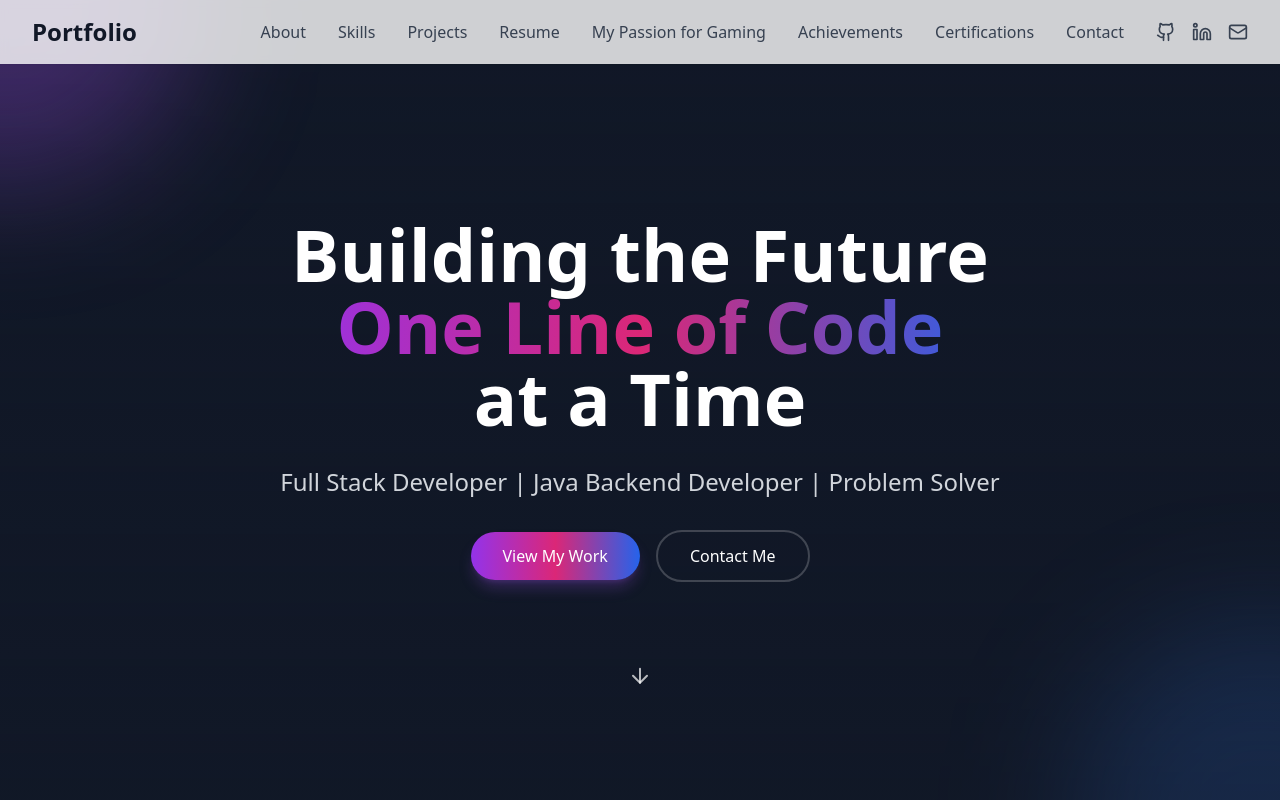
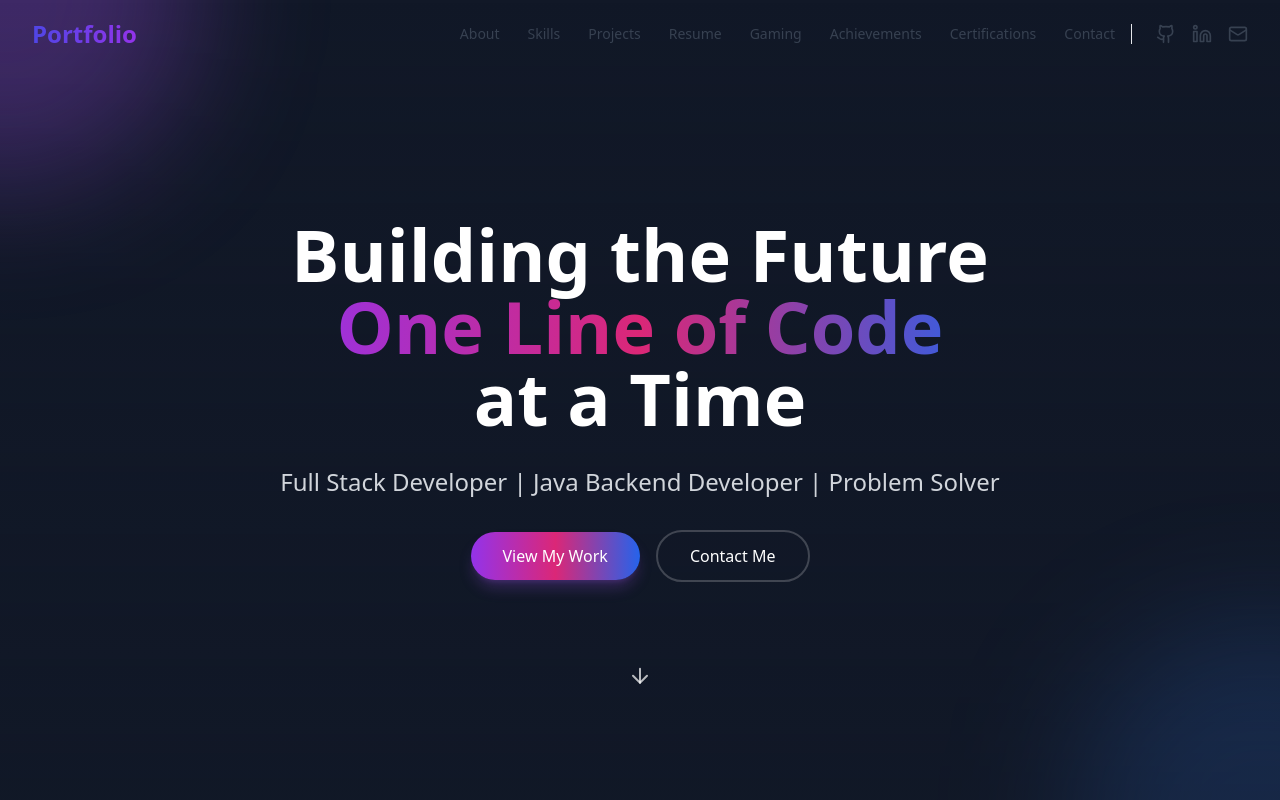
Before and after one commit to kkc-ritwik/My-Portfolio, a React (Vite) app: page / in a window 1280 px wide. Shown: the top 800 px of the page. Built offline with nearby package versions, Linux system fonts and the light colour scheme.

Commit message:
my updated portfolio

```diff
--- a/index.html
+++ b/index.html
@@ -2,7 +2,8 @@
 <html lang="en">
   <head>
     <meta charset="UTF-8" />
-    <link rel="icon" type="image/svg+xml" href="/vite.svg" />
+    <link rel="icon" type="image/x-icon" href="/favicon.ico" />
+
     <meta name="viewport" content="width=device-width, initial-scale=1.0" />
     <title>Ritwik's Portfolio</title>
   </head>
--- a/src/components/Navbar.tsx
+++ b/src/components/Navbar.tsx
@@ -1,35 +1,112 @@
 import { Menu, X, Github, Linkedin, Mail } from 'lucide-react';
-import { useState } from 'react';
+import { useState, useEffect } from 'react';
 
 export default function Navbar() {
   const [isOpen, setIsOpen] = useState(false);
+  const [scrolled, setScrolled] = useState(false);
+  const [activeSection, setActiveSection] = useState('hero');
+
+  // Handle scroll effect for navbar
+  useEffect(() => {
+    const handleScroll = () => {
+      if (window.scrollY > 50) {
+        setScrolled(true);
+      } else {
+        setScrolled(false);
+      }
+
+      // Determine active section based on scroll position
+      const sections = [
+        'hero', 'about', 'skills', 'projects', 'resume',
+        'gaming', 'achievements', 'certifications', 'contact'
+      ];
+
+      for (const section of sections) {
+        const element = document.getElementById(section);
+        if (element) {
+          const rect = element.getBoundingClientRect();
+          if (rect.top <= 100 && rect.bottom >= 100) {
+            setActiveSection(section);
+            break;
+          }
+        }
+      }
+    };
+
+    window.addEventListener('scroll', handleScroll);
+    return () => window.removeEventListener('scroll', handleScroll);
+  }, []);
+
+  const navLinks = [
+    { href: '#about', label: 'About' },
+    { href: '#skills', label: 'Skills' },
+    { href: '#projects', label: 'Projects' },
+    { href: '#resume', label: 'Resume' },
+    { href: '#gaming', label: 'Gaming' },
+    { href: '#achievements', label: 'Achievements' },
+    { href: '#certifications', label: 'Certifications' },
+    { href: '#contact', label: 'Contact' }
+  ];
 
   return (
-    <nav className="fixed w-full bg-white/80 backdrop-blur-sm z-50 shadow-sm">
+    <nav className={`fixed w-full z-50 transition-all duration-300 ${
+      scrolled
+        ? 'bg-white/90 backdrop-blur-md shadow-lg py-2'
+        : 'bg-transparent py-4'
+    }`}>
       <div className="max-w-7xl mx-auto px-4 sm:px-6 lg:px-8">
-        <div className="flex items-center justify-between h-16">
-          <a href="#hero" className="text-2xl font-bold text-gray-900">
-            Portfolio
+        <div className="flex items-center justify-between">
+          <a
+            href="#hero"
+            className={`text-2xl font-bold transition-all duration-300 ${
+              scrolled ? 'text-indigo-600' : 'text-gray-900'
+            } hover:scale-105`}
+          >
+            <span className="bg-gradient-to-r from-indigo-600 to-purple-600 bg-clip-text text-transparent">
+              Portfolio
+            </span>
           </a>
 
           {/* Desktop Navigation */}
-          <div className="hidden md:flex items-center space-x-8">
-            <a href="#about" className="text-gray-700 hover:text-gray-900 transition-colors">About</a>
-            <a href="#skills" className="text-gray-700 hover:text-gray-900 transition-colors">Skills</a>
-            <a href="#projects" className="text-gray-700 hover:text-gray-900 transition-colors">Projects</a>
-            <a href="#resume" className="text-gray-700 hover:text-gray-900 transition-colors">Resume</a>
-            <a href="#gaming" className="text-gray-700 hover:text-gray-900 transition-colors">My Passion for Gaming</a>
-            <a href="#achievements" className="text-gray-700 hover:text-gray-900 transition-colors">Achievements</a>
-            <a href="#certifications" className="text-gray-700 hover:text-gray-900 transition-colors">Certifications</a>
-            <a href="#contact" className="text-gray-700 hover:text-gray-900 transition-colors">Contact</a>
-            <div className="flex items-center space-x-4">
-              <a href="https://github.com/kkc-ritwik" target="_blank" rel="noopener noreferrer" className="text-gray-700 hover:text-gray-900">
+          <div className="hidden md:flex items-center space-x-1">
+            {navLinks.map((link) => (
+              <a
+                key={link.href}
+                href={link.href}
+                className={`px-3 py-2 rounded-md text-sm font-medium transition-all duration-300 ${
+                  activeSection === link.href.substring(1)
+                    ? 'text-white bg-gradient-to-r from-indigo-600 to-purple-600 shadow-md'
+                    : 'text-gray-700 hover:text-indigo-600 hover:bg-indigo-50'
+                }`}
+              >
+                {link.label}
+              </a>
+            ))}
+
+            <div className="flex items-center pl-6 space-x-4 border-l border-gray-200">
+              <a
+                href="https://github.com/kkc-ritwik"
+                target="_blank"
+                rel="noopener noreferrer"
+                className="text-gray-700 hover:text-indigo-600 hover:scale-110 transition-all"
+                aria-label="GitHub"
+              >
                 <Github className="w-5 h-5" />
               </a>
-              <a href="https://www.linkedin.com/in/kkc-ritwik/" target="_blank" rel="noopener noreferrer" className="text-gray-700 hover:text-gray-900">
+              <a
+                href="https://www.linkedin.com/in/kkc-ritwik/"
+                target="_blank"
+                rel="noopener noreferrer"
+                className="text-gray-700 hover:text-blue-600 hover:scale-110 transition-all"
+                aria-label="LinkedIn"
+              >
                 <Linkedin className="w-5 h-5" />
               </a>
-              <a href="mailto:ritwiksinghkkc@gmail.com" className="text-gray-700 hover:text-gray-900">
+              <a
+                href="mailto:ritwiksinghkkc@gmail.com"
+                className="text-gray-700 hover:text-red-500 hover:scale-110 transition-all"
+                aria-label="Email"
+              >
                 <Mail className="w-5 h-5" />
               </a>
             </div>
@@ -37,7 +114,13 @@ export default function Navbar() {
 
           {/* Mobile Navigation Button */}
           <div className="md:hidden">
-            <button onClick={() => setIsOpen(!isOpen)} className="text-gray-700">
+            <button
+              onClick={() => setIsOpen(!isOpen)}
+              className={`p-2 rounded-md transition-colors ${
+                scrolled ? 'text-indigo-600 hover:bg-indigo-100' : 'text-gray-700 hover:bg-gray-100'
+              }`}
+              aria-label="Toggle menu"
+            >
               {isOpen ? <X className="w-6 h-6" /> : <Menu className="w-6 h-6" />}
             </button>
           </div>
@@ -45,25 +128,48 @@ export default function Navbar() {
 
         {/* Mobile Navigation Menu */}
         {isOpen && (
-          <div className="md:hidden">
-            <div className="flex flex-col space-y-4 px-2 pt-2 pb-3">
-              <a href="#about" className="text-gray-700 hover:text-gray-900" onClick={() => setIsOpen(false)}>About</a>
-              <a href="#skills" className="text-gray-700 hover:text-gray-900" onClick={() => setIsOpen(false)}>Skills</a>
-              <a href="#projects" className="text-gray-700 hover:text-gray-900" onClick={() => setIsOpen(false)}>Projects</a>
-              <a href="#resume" className="text-gray-700 hover:text-gray-900" onClick={() => setIsOpen(false)}>Resume</a>
-              <a href="#gaming" className="text-gray-700 hover:text-gray-900" onClick={() => setIsOpen(false)}>My Passion for Gaming</a>
-              <a href="#achievements" className="text-gray-700 hover:text-gray-900" onClick={() => setIsOpen(false)}>Achievements</a>
-              <a href="#certifications" className="text-gray-700 hover:text-gray-900" onClick={() => setIsOpen(false)}>Certifications</a>
-              <a href="#contact" className="text-gray-700 hover:text-gray-900" onClick={() => setIsOpen(false)}>Contact</a>
-              <div className="flex space-x-4 py-2">
-                <a href="https://github.com/kkc-ritwik" target="_blank" rel="noopener noreferrer" className="text-gray-700 hover:text-gray-900">
-                  <Github className="w-5 h-5" />
+          <div className="md:hidden absolute left-0 right-0 bg-white shadow-xl rounded-b-xl mt-2 animate-fadeIn border-t border-gray-100">
+            <div className="flex flex-col space-y-1 px-3 pt-2 pb-4">
+              {navLinks.map((link) => (
+                <a
+                  key={link.href}
+                  href={link.href}
+                  className={`px-3 py-2 rounded-md text-base font-medium transition-all ${
+                    activeSection === link.href.substring(1)
+                      ? 'text-white bg-gradient-to-r from-indigo-600 to-purple-600'
+                      : 'text-gray-700 hover:text-indigo-600 hover:bg-indigo-50'
+                  }`}
+                  onClick={() => setIsOpen(false)}
+                >
+                  {link.label}
                 </a>
-                <a href="https://www.linkedin.com/in/kkc-ritwik/" target="_blank" rel="noopener noreferrer" className="text-gray-700 hover:text-gray-900">
-                  <Linkedin className="w-5 h-5" />
+              ))}
+
+              <div className="flex space-x-6 px-3 py-4 border-t border-gray-100 mt-2">
+                <a
+                  href="https://github.com/kkc-ritwik"
+                  target="_blank"
+                  rel="noopener noreferrer"
+                  className="text-gray-700 hover:text-indigo-600 transition-colors"
+                  aria-label="GitHub"
+                >
+                  <Github className="w-6 h-6" />
                 </a>
-                <a href="mailto:ritwiksinghkkc@gmail.com" className="text-gray-700 hover:text-gray-900">
-                  <Mail className="w-5 h-5" />
+                <a
+                  href="https://www.linkedin.com/in/kkc-ritwik/"
+                  target="_blank"
+                  rel="noopener noreferrer"
+                  className="text-gray-700 hover:text-blue-600 transition-colors"
+                  aria-label="LinkedIn"
+                >
+                  <Linkedin className="w-6 h-6" />
+                </a>
+                <a
+                  href="mailto:ritwiksinghkkc@gmail.com"
+                  className="text-gray-700 hover:text-red-500 transition-colors"
+                  aria-label="Email"
+                >
+                  <Mail className="w-6 h-6" />
                 </a>
               </div>
             </div>
--- a/src/components/Resume.tsx
+++ b/src/components/Resume.tsx
@@ -34,7 +34,7 @@ const Resume = () => {
               variants={fadeInUp}
             >
               <a
-                href="https://drive.google.com/file/d/1jvP5v0xzF6UFrWC3738OwkZ762wLMcgB/view?usp=drive_link"
+                href="https://drive.google.com/file/d/1cIYmBgxBeO00kxNTbBrlxHGVDbUvd-TB/view?usp=drive_link"
                 target="_blank"
                 rel="noopener noreferrer"
                 className="bg-blue-600 hover:bg-blue-700 text-white font-medium py-3 px-6 rounded-lg transition-colors duration-300 inline-flex items-center"
```
Also changed, not shown: 1 other file (tests, documents, lock files or other folders).
